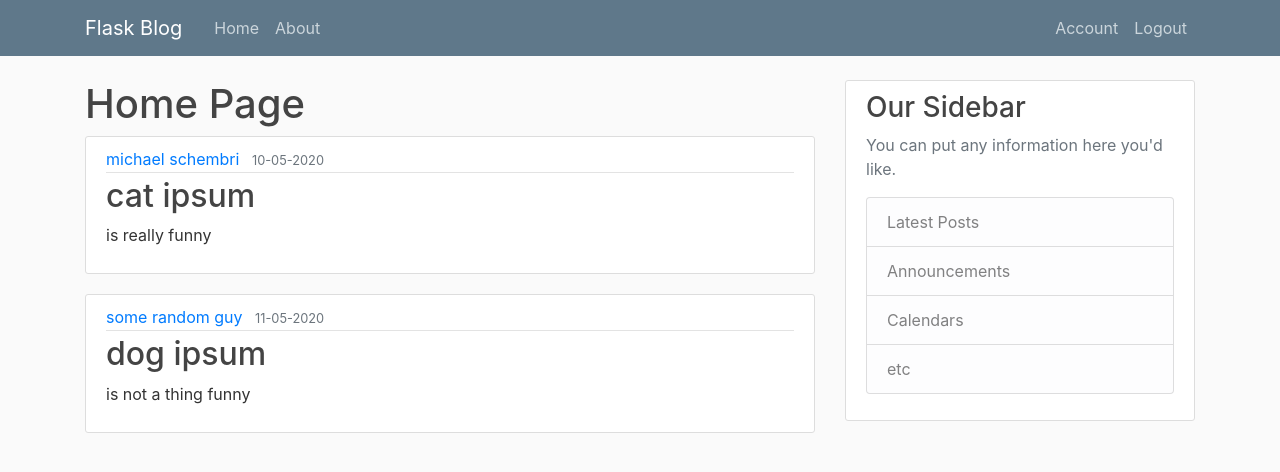
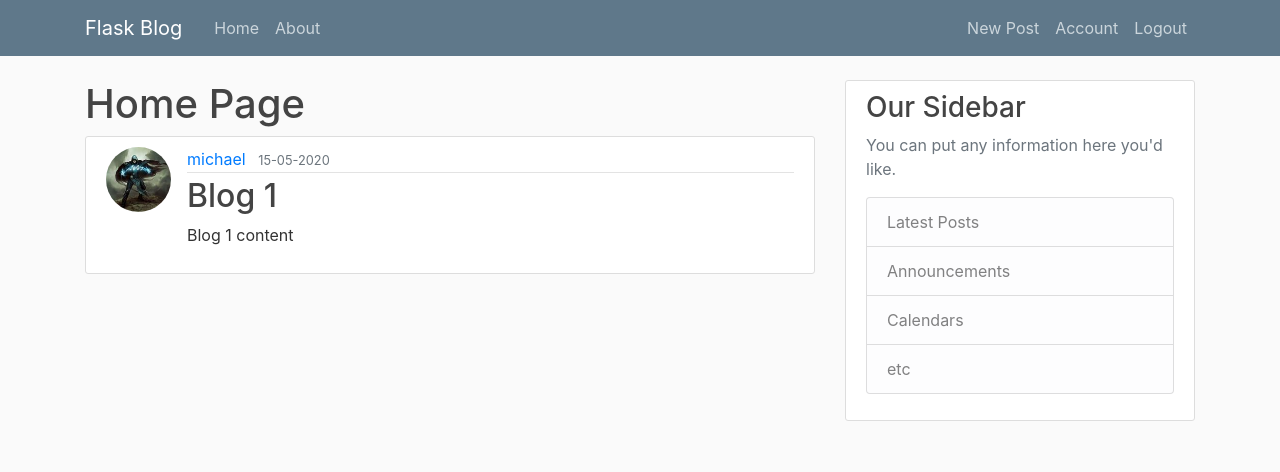
Before and after one commit to Michael-Schembri/FlaskBasics, a Flask app: page / in a window 1280 px wide. Shown: the top 472 px of the page. Run offline with Flask 2, Linux system fonts and the light colour scheme; a user stored in the database is signed in; data comes from the database, SQL or seed files in the repository; both versions use the stored data as it was after the commit; some libraries are stand-ins or nearby versions.

Commit message:
completed first part of part 8

```diff
--- a/flaskblog/routes.py
+++ b/flaskblog/routes.py
@@ -1,30 +1,17 @@
 from flask import render_template, url_for, flash, redirect, request
-from flaskblog.forms import RegistrationForm, LoginForm, UpdateAccountForm
+from flaskblog.forms import RegistrationForm, LoginForm, UpdateAccountForm, PostForm
 from flaskblog.models import User, Post
 from flaskblog import app, db, bcrypt
 from flask_login import login_user, current_user, logout_user, login_required
+from sqlalchemy import desc
 import secrets
 from PIL import Image
 import os
 
-posts = [
-    {
-        'author':'michael schembri',
-        'title':'cat ipsum',
-        'content':'is really funny',
-        'date_posted':'10-05-2020'
-    },
-    {
-        'author':'some random guy',
-        'title':'dog ipsum',
-        'content':'is not a thing funny',
-        'date_posted':'11-05-2020'
-    }
-    ]
-
 @app.route("/")
 @app.route("/home")
 def home():
+    posts = Post.query.all()
     return render_template('home.html', posts=posts)
 
 @app.route("/about")
@@ -97,3 +84,16 @@ def account():
         form.email.data = current_user.email
     image_file = url_for('static',filename='profile_pics/'+ current_user.image_file)
     return render_template('account.html', title='account', form=form, image_file=image_file)
+
+@app.route("/post/new", methods=['GET', 'POST'])
+@login_required
+def new_post():
+    form = PostForm()
+    if form.validate_on_submit():
+        post = Post(title=form.title.data, content=form.content.data, author=current_user)
+        db.session.add(post)
+        db.session.commit()
+        flash('Your post has been created!', 'success')
+        return redirect(url_for('home'))
+    return render_template('create_post.html', title='New Post',
+                           form=form, legend='New Post')
--- a/flaskblog/templates/home.html
+++ b/flaskblog/templates/home.html
@@ -3,10 +3,11 @@
     <h1>Home Page</h1>
     {% for post in posts %}
         <article class="media content-section">
+          <img class="rounded-circle article-img" src="{{ url_for('static', filename='profile_pics/' + post.author.image_file) }}">
           <div class="media-body">
             <div class="article-metadata">
-              <a class="mr-2" href="#">{{ post.author }}</a>
-              <small class="text-muted">{{ post.date_posted }}</small>
+              <a class="mr-2" href="#">{{ post.author.username }}</a>
+              <small class="text-muted">{{ post.date_posted.strftime('%d-%m-%Y') }}</small>
             </div>
             <h2><a class="article-title" href="#">{{ post.title }}</a></h2>
             <p class="article-content">{{ post.content }}</p>
--- a/flaskblog/templates/layout.html
+++ b/flaskblog/templates/layout.html
@@ -32,11 +32,12 @@
             <!-- Navbar Right Side -->
             <div class="navbar-nav">
               {% if current_user.is_authenticated %}
-              <a class="nav-item nav-link" href="{{ url_for('account') }}">Account</a>
-              <a class="nav-item nav-link" href="{{ url_for('logout') }}">Logout</a>
+                <a class="nav-item nav-link" href="{{ url_for('new_post') }}">New Post</a>
+                <a class="nav-item nav-link" href="{{ url_for('account') }}">Account</a>
+                <a class="nav-item nav-link" href="{{ url_for('logout') }}">Logout</a>
               {% else %}
-              <a class="nav-item nav-link" href="{{ url_for('login') }}">Login</a>
-              <a class="nav-item nav-link" href="{{ url_for('register') }}">Register</a>
+                <a class="nav-item nav-link" href="{{ url_for('login') }}">Login</a>
+                <a class="nav-item nav-link" href="{{ url_for('register') }}">Register</a>
               {% endif %}
             </div>
           </div>
```
Also changed, not shown: flaskblog/forms.py (+6 -1 lines), flaskblog/templates/create_post.html (added, +40 -0 lines), flaskblog/templates/posts.html (added, +39 -0 lines), flaskblog/site.db.
